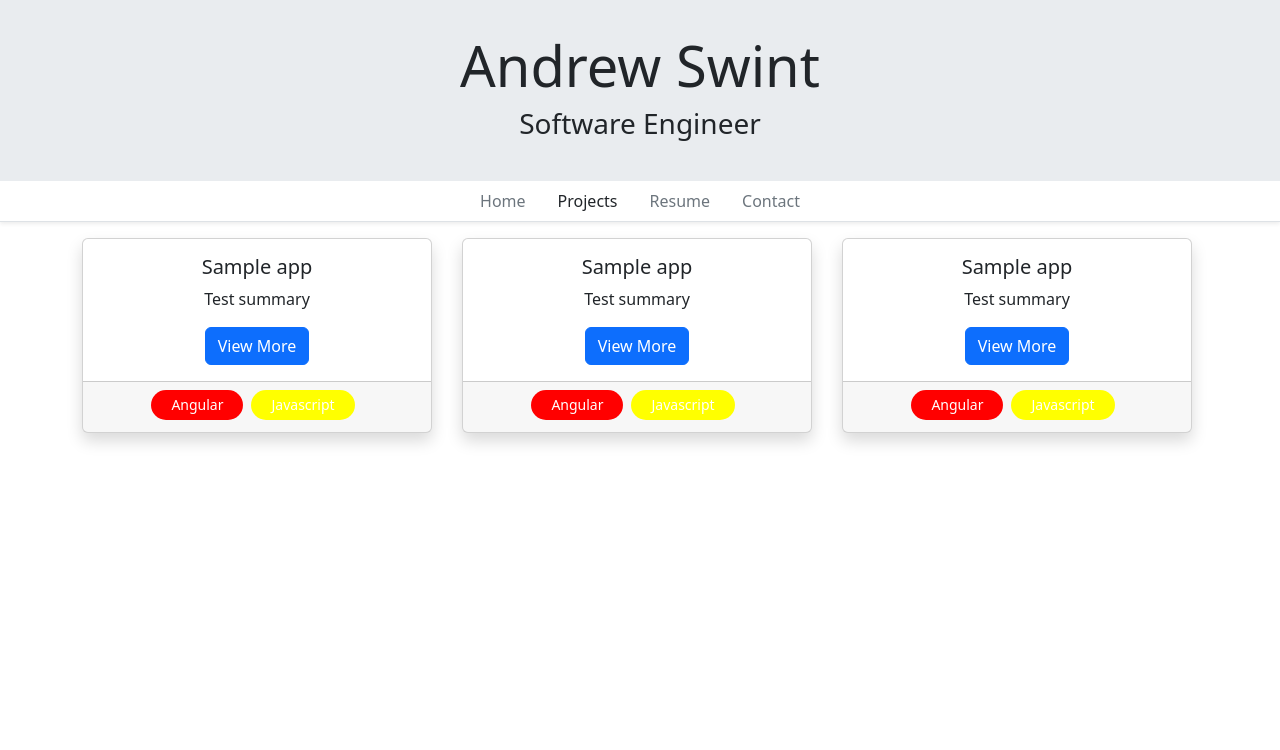
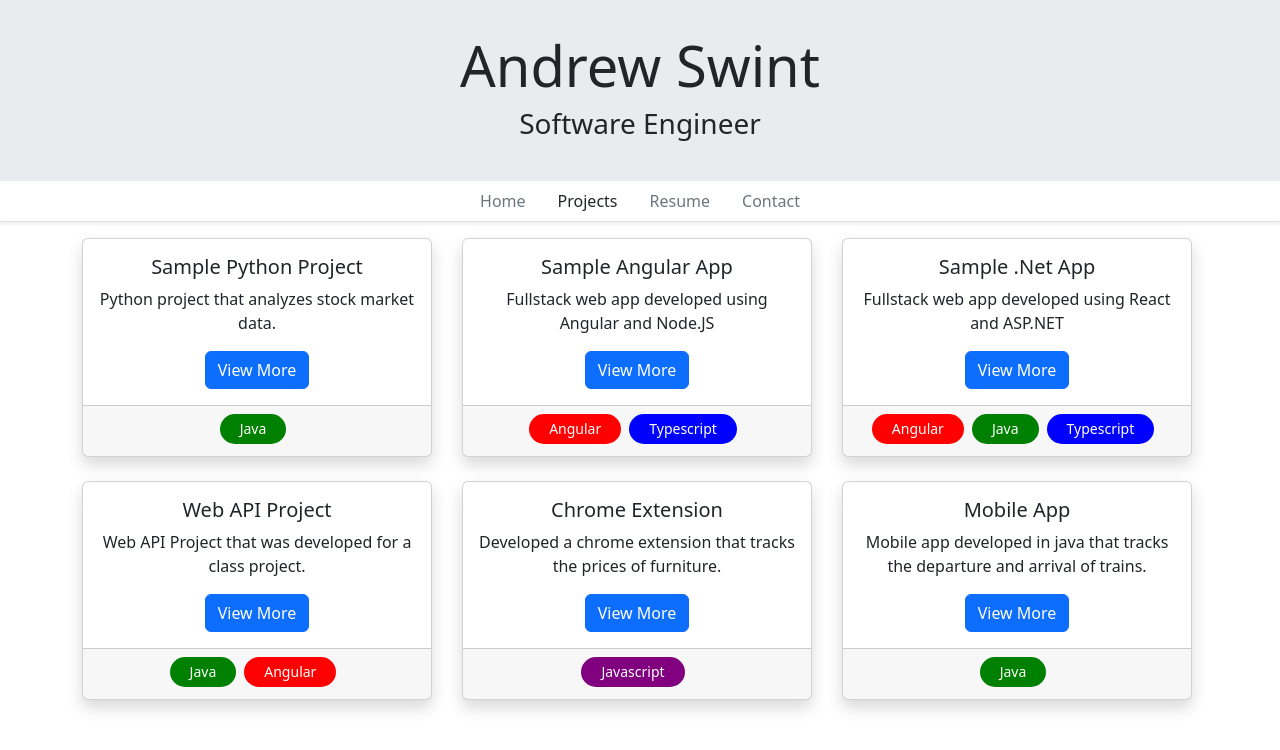
Before and after one commit to andrewswint/portfolioWebsite, an Angular app in the folder AngularPortfolioWebsite/: page /portfolio in a window 1280 px wide. Shown: the top 750 px of the page. Built offline with nearby package versions, Linux system fonts and the light colour scheme.

Commit message:
looping through projects

```diff
--- a/AngularPortfolioWebsite/src/app/_models/Tag.ts
+++ b/AngularPortfolioWebsite/src/app/_models/Tag.ts
@@ -2,7 +2,7 @@ export class Tag {
   static readonly ANGULAR = new Tag('Angular', 'red');
   static readonly TYPESCRIPT = new Tag('Typescript', 'blue');
   static readonly JAVA = new Tag('Java', 'green');
-  static readonly JAVASCRIPT = new Tag('Javascript', 'yellow');
+  static readonly JAVASCRIPT = new Tag('Javascript', 'purple');
   static readonly MYSQL = new Tag('MySql', 'orange');
 
   private constructor(
--- a/AngularPortfolioWebsite/src/app/portfolio/portfolio.component.html
+++ b/AngularPortfolioWebsite/src/app/portfolio/portfolio.component.html
@@ -1,18 +1,7 @@
 <div class="container">
   <div class="row">
     <div
-      class="col-lg-4 col-md-6 mb-4"
-      style="max-width: 380px; min-width: 380px"
-    >
-      <app-project-card [project]="project"></app-project-card>
-    </div>
-    <div
-      class="col-lg-4 col-md-6 mb-4"
-      style="max-width: 380px; min-width: 380px"
-    >
-      <app-project-card [project]="project"></app-project-card>
-    </div>
-    <div
+      *ngFor="let project of projects"
       class="col-lg-4 col-md-6 mb-4"
       style="max-width: 380px; min-width: 380px"
     >
--- a/AngularPortfolioWebsite/src/app/portfolio/portfolio.component.ts
+++ b/AngularPortfolioWebsite/src/app/portfolio/portfolio.component.ts
@@ -9,15 +9,94 @@ import { Tag } from '../_models/Tag';
   styleUrls: ['./portfolio.component.css'],
 })
 export class PortfolioComponent {
-  project: Project = {
-    id: 0,
-    name: 'Sample app',
-    summary: 'Test summary',
-    description: '',
-    projectLink: '',
-    tags: [Tag.ANGULAR, Tag.JAVASCRIPT],
-    pictures: [],
-  };
+  projects: Project[] = [
+    {
+      id: 0,
+      name: 'Sample Python Project',
+      pictures: [
+        '../../assets/Image1.png',
+        '../../assets/Image2.png',
+        '../../assets/Image3.png',
+      ],
+      projectLink: '//www.github.com',
+      summary: 'Python project that analyzes stock market data.',
+      description:
+        'Lorem ipsum dolor sit amet, consectetur adipiscing elit, sed do eiusmod tempor incididunt ut labore et dolore magna aliqua. Ut enim ad minim veniam, quis nostrud exercitation ullamco laboris nisi ut aliquip ex ea commodo consequat. Duis aute irure dolor in reprehenderit in voluptate velit esse cillum dolore eu fugiat nulla pariatur. Excepteur sint occaecat cupidatat non proident, sunt in culpa qui officia deserunt mollit anim id est laborum.',
+      tags: [Tag.JAVA],
+    },
+    {
+      id: 1,
+      name: 'Sample Angular App',
+      pictures: [
+        '../../assets/Image1.png',
+        '../../assets/Image2.png',
+        '../../assets/Image3.png',
+      ],
+      projectLink: '//www.github.com',
+      summary: 'Fullstack web app developed using Angular and Node.JS',
+      description:
+        'Lorem ipsum dolor sit amet, consectetur adipiscing elit, sed do eiusmod tempor incididunt ut labore et dolore magna aliqua. Ut enim ad minim veniam, quis nostrud exercitation ullamco laboris nisi ut aliquip ex ea commodo consequat. Duis aute irure dolor in reprehenderit in voluptate velit esse cillum dolore eu fugiat nulla pariatur. Excepteur sint occaecat cupidatat non proident, sunt in culpa qui officia deserunt mollit anim id est laborum.',
+      tags: [Tag.ANGULAR, Tag.TYPESCRIPT],
+    },
+    {
+      id: 2,
+      name: 'Sample .Net App',
+      pictures: [
+        '../../assets/Image1.png',
+        '../../assets/Image2.png',
+        '../../assets/Image3.png',
+      ],
+      projectLink: '//www.github.com',
+      summary: 'Fullstack web app developed using React and ASP.NET',
+      description:
+        'Lorem ipsum dolor sit amet, consectetur adipiscing elit, sed do eiusmod tempor incididunt ut labore et dolore magna aliqua. Ut enim ad minim veniam, quis nostrud exercitation ullamco laboris nisi ut aliquip ex ea commodo consequat. Duis aute irure dolor in reprehenderit in voluptate velit esse cillum dolore eu fugiat nulla pariatur. Excepteur sint occaecat cupidatat non proident, sunt in culpa qui officia deserunt mollit anim id est laborum.',
+      tags: [Tag.ANGULAR, Tag.JAVA, Tag.TYPESCRIPT],
+    },
+    {
+      id: 3,
+      name: 'Web API Project',
+      pictures: [
+        '../../assets/Image1.png',
+        '../../assets/Image2.png',
+        '../../assets/Image3.png',
+      ],
+      projectLink: '//www.github.com',
+      summary: 'Web API Project that was developed for a class project.',
+      description:
+        'Lorem ipsum dolor sit amet, consectetur adipiscing elit, sed do eiusmod tempor incididunt ut labore et dolore magna aliqua. Ut enim ad minim veniam, quis nostrud exercitation ullamco laboris nisi ut aliquip ex ea commodo consequat. Duis aute irure dolor in reprehenderit in voluptate velit esse cillum dolore eu fugiat nulla pariatur. Excepteur sint occaecat cupidatat non proident, sunt in culpa qui officia deserunt mollit anim id est laborum.',
+      tags: [Tag.JAVA, Tag.ANGULAR],
+    },
+    {
+      id: 4,
+      name: 'Chrome Extension',
+      pictures: [
+        '../../assets/Image1.png',
+        '../../assets/Image2.png',
+        '../../assets/Image3.png',
+      ],
+      projectLink: '//www.github.com',
+      summary:
+        'Developed a chrome extension that tracks the prices of furniture.',
+      description:
+        'Lorem ipsum dolor sit amet, consectetur adipiscing elit, sed do eiusmod tempor incididunt ut labore et dolore magna aliqua. Ut enim ad minim veniam, quis nostrud exercitation ullamco laboris nisi ut aliquip ex ea commodo consequat. Duis aute irure dolor in reprehenderit in voluptate velit esse cillum dolore eu fugiat nulla pariatur. Excepteur sint occaecat cupidatat non proident, sunt in culpa qui officia deserunt mollit anim id est laborum.',
+      tags: [Tag.JAVASCRIPT],
+    },
+    {
+      id: 5,
+      name: 'Mobile App',
+      pictures: [
+        '../../assets/Image1.png',
+        '../../assets/Image2.png',
+        '../../assets/Image3.png',
+      ],
+      projectLink: '//www.github.com',
+      summary:
+        'Mobile app developed in java that tracks the departure and arrival of trains.',
+      description:
+        'Lorem ipsum dolor sit amet, consectetur adipiscing elit, sed do eiusmod tempor incididunt ut labore et dolore magna aliqua. Ut enim ad minim veniam, quis nostrud exercitation ullamco laboris nisi ut aliquip ex ea commodo consequat. Duis aute irure dolor in reprehenderit in voluptate velit esse cillum dolore eu fugiat nulla pariatur. Excepteur sint occaecat cupidatat non proident, sunt in culpa qui officia deserunt mollit anim id est laborum.',
+      tags: [Tag.JAVA],
+    },
+  ];
 
   constructor(private titleService: Title) {
     this.titleService.setTitle('Andrew Swint - Portfolio');
```
